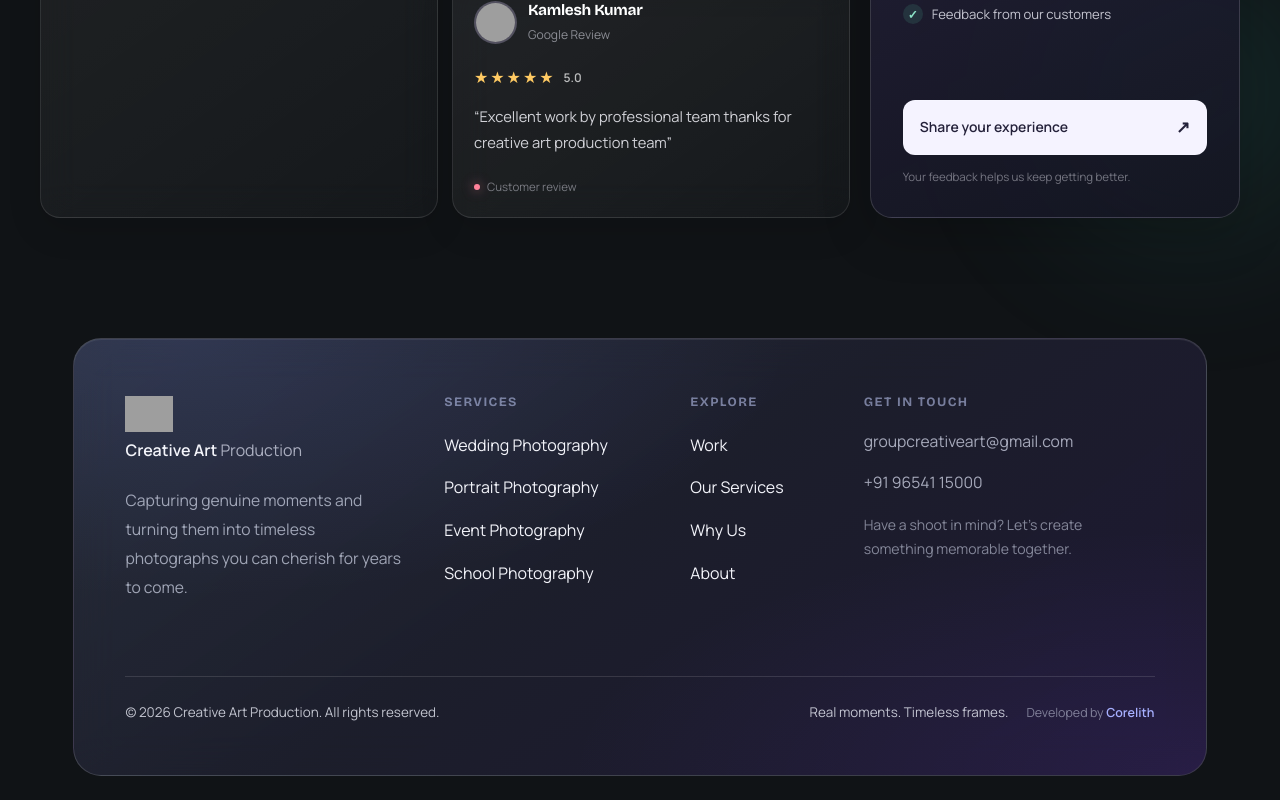
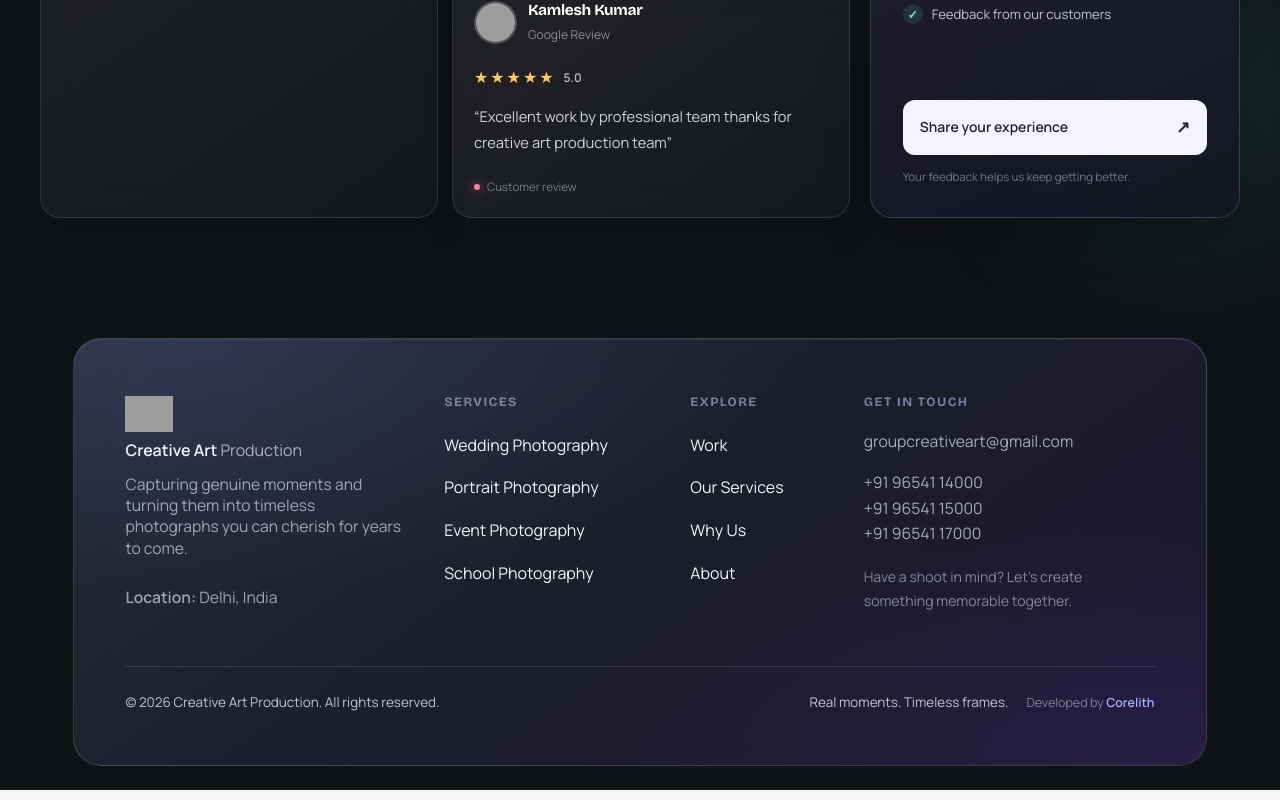
Before and after one commit to groupcreativeart/CAP, a Next.js app: page / in a window 1280 px wide. Shown: the part 8746-9546 px from the top of the page. Built offline with nearby package versions, Linux system fonts and the light colour scheme; grey boxes are pictures that could not be loaded.

Commit message:
bg update 02

```diff
--- a/app/components/footer.tsx
+++ b/app/components/footer.tsx
@@ -62,11 +62,17 @@ export default function Footer() {
 
             </Link>
 
-            <p className="cap-footer__about">
-              Capturing genuine moments and turning them into
-              timeless photographs you can cherish for years
-              to come.
-            </p>
+            <div className="cap-footer__about-wrap">
+              <p className="cap-footer__about">
+                Capturing genuine moments and turning them into
+                timeless photographs you can cherish for years
+                to come.
+              </p>
+
+              <p className="cap-footer__about">
+                <span style={{ fontWeight: "bold" }}>Location:</span> Delhi, India
+              </p>
+            </div>
 
           </div>
 
@@ -113,9 +119,11 @@ export default function Footer() {
               groupcreativeart@gmail.com
             </a>
 
-            <a href="tel:+919654115000">
-              +91 96541 15000
-            </a>
+            <div className="cap-footer__phones">
+              <a href="tel:+919654114000">+91 96541 14000</a><br></br>
+              <a href="tel:+919654115000">+91 96541 15000</a><br></br>
+              <a href="tel:+919654117000">+91 96541 17000</a>
+            </div>
 
             <p className="cap-footer__contact-note">
               Have a shoot in mind? Let’s create something
@@ -273,12 +281,18 @@ export default function Footer() {
         }
 
         /* About */
+        .cap-footer__about-wrap {
+          display: flex;
+          flex-direction: column;
+          gap: 8px;
+        }
+
         .cap-footer__about {
           max-width: 340px;
-          margin: 22px 0 26px;
+          margin: 10px 0;
           color: rgba(220, 225, 243, 0.68);
           font-size: 0.98rem;
-          line-height: 1.85;
+          line-height: 1.35;
         }
 
         /* CTA */
```
